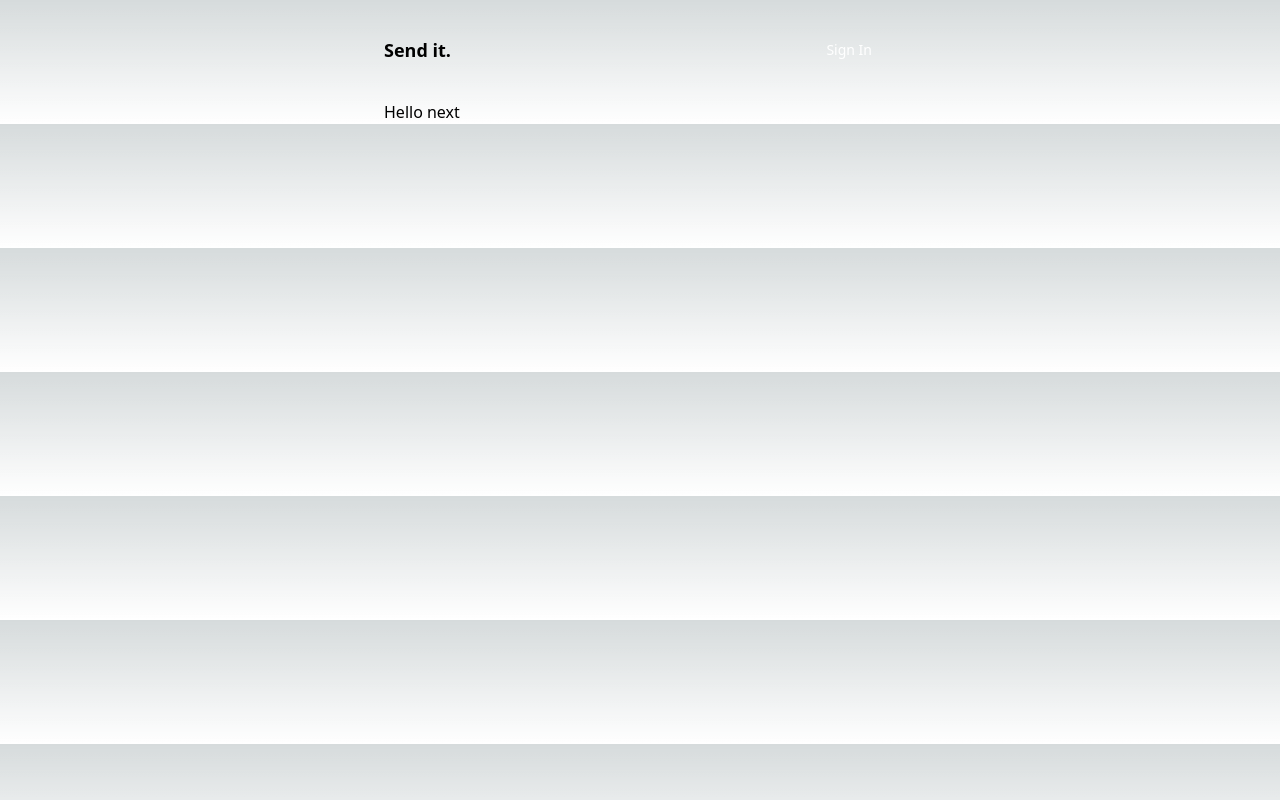
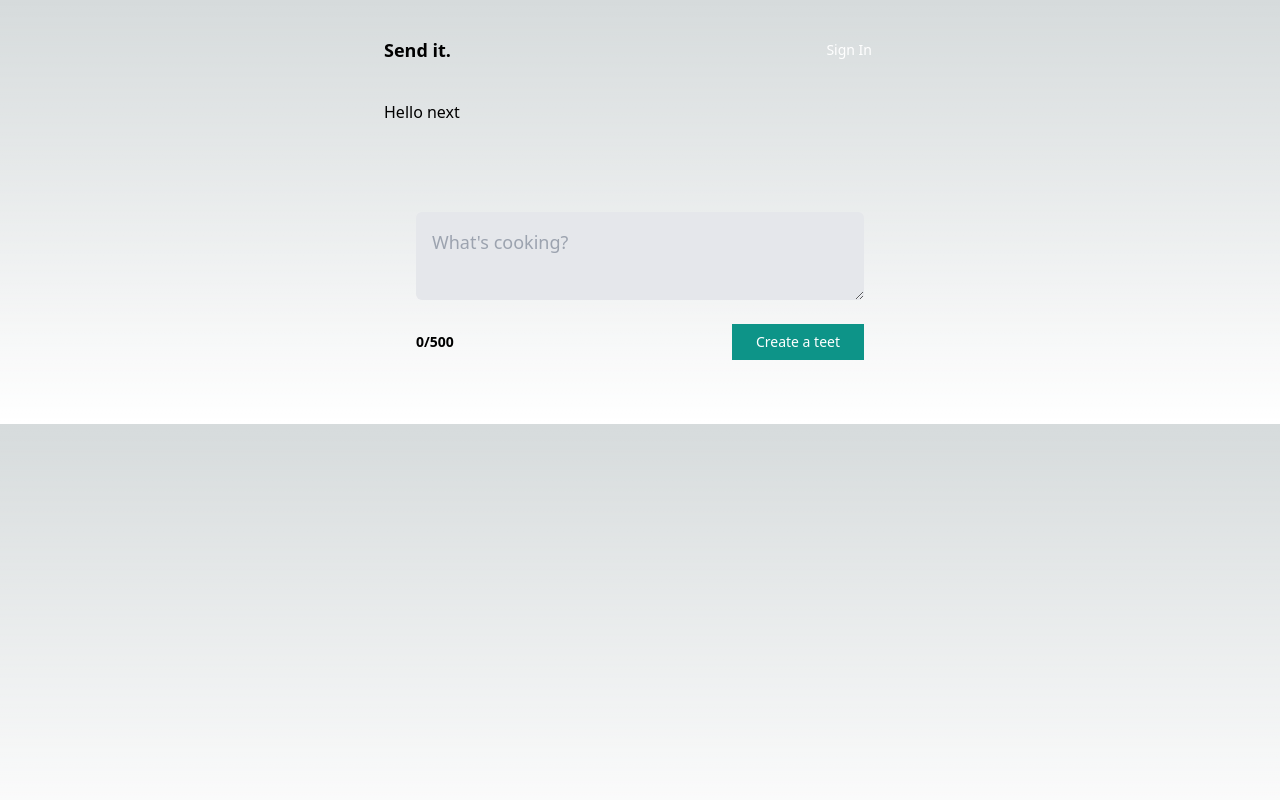
Before and after one commit to ashrftvm/teet-clone-next, a Next.js app: page / in a window 1280 px wide. Built offline with nearby package versions, Linux system fonts and the light colour scheme; no server answers.

Commit message:
adding a teet with auth and result showing is done

```diff
--- /dev/null
+++ b/app/components/AddPost.tsx
@@ -0,0 +1,75 @@
+"use client";
+
+import { useState } from "react";
+import axios, { AxiosError } from "axios";
+import { useMutation } from "@tanstack/react-query";
+import toast from "react-hot-toast";
+
+export const POST_LENGTH = 500;
+let toastPostID: string;
+
+export default function CreatePost() {
+  const [title, setTitle] = useState("");
+  const [isDisabled, setIsDisabled] = useState(false);
+
+  // create a post
+  const { mutate } = useMutation(
+    async (title: string) => {
+      return await axios.post("/api/posts/addPost", { title });
+    },
+    {
+      onError: (err) => {
+        if (err instanceof AxiosError) {
+          toast.error(err?.response?.data.message, { id: toastPostID });
+          console.log(toastPostID, "error");
+        }
+        setIsDisabled(false);
+      },
+      onSuccess: (res) => {
+        setTitle("");
+        setIsDisabled(false);
+        // console.log(res);
+        console.log(toastPostID, "success");
+        toast.success("Successfully created 🔥", { id: toastPostID });
+      },
+    }
+  );
+
+  const submitPost = async (e: React.FormEvent) => {
+    e.preventDefault();
+    toastPostID = toast.loading("Publishing your teet ✈️", { id: toastPostID });
+    console.log(toastPostID);
+    setIsDisabled(true);
+    mutate(title);
+  };
+
+  return (
+    <form
+      className="my-8 p-8 rounded-md"
+      onSubmit={submitPost}
+    >
+      <div className="flex flex-col my-4">
+        <textarea
+          name="title"
+          value={title}
+          className="p-4 text-lg text-black rounded-md my-2 bg-gray-200"
+          placeholder="What's cooking?"
+          onChange={(e) => setTitle(e.target.value)}
+        ></textarea>
+      </div>
+      <div className="flex items-center justify-between gap-2">
+        <p
+          className={`font-bold text-sm ${
+            title.length > POST_LENGTH ? `text-red-700` : "text-grey-700"
+          }`}
+        >{`${title.length}/${POST_LENGTH}`}</p>
+        <button
+          disabled={isDisabled}
+          className="text-sm bg-teal-600 text-white py-2 px-6"
+        >
+          Create a teet
+        </button>
+      </div>
+    </form>
+  );
+}
--- a/app/layout.tsx
+++ b/app/layout.tsx
@@ -1,25 +1,27 @@
-import './globals.css'
-import { Roboto } from 'next/font/google'
-import Nav from './auth/Nav'
-
+import "./globals.css";
+import { Roboto } from "next/font/google";
+import Nav from "./auth/Nav";
+import QueryWrapper from "./services/QueryWrapper";
 
 const roboto = Roboto({
-  weight: ['400', '700'],
-  subsets: ['latin'],
-  variable: "--font-roboto"
-})
+  weight: ["400", "700"],
+  subsets: ["latin"],
+  variable: "--font-roboto",
+});
 
 export default function RootLayout({
   children,
 }: {
-  children: React.ReactNode
+  children: React.ReactNode;
 }) {
   return (
     <html lang="en">
       <body className={`mx-4 md:mx-48 xl:mx-96 ${roboto.variable}`}>
-        <Nav/>
-        {children}
+        <QueryWrapper>
+          <Nav />
+          {children}
+        </QueryWrapper>
       </body>
     </html>
-  )
+  );
 }
--- a/app/page.tsx
+++ b/app/page.tsx
@@ -1,9 +1,12 @@
-import Image from 'next/image'
+'use client'
+
+import AddPost from "./components/AddPost"
 
 export default function Home() {
   return (
     <main>
       <h1>Hello next</h1>
+      <AddPost></AddPost>
     </main>
   )
 }
--- /dev/null
+++ b/app/services/QueryWrapper.tsx
@@ -0,0 +1,21 @@
+"use client";
+
+import { QueryClient, QueryClientProvider } from "@tanstack/react-query";
+import { ReactElement, ReactNode } from "react";
+import { Toaster } from "react-hot-toast";
+
+interface Props {
+  children?: ReactNode;
+}
+const queryClient = new QueryClient();
+
+const QueryWrapper = ({ children }: Props): ReactElement => {
+  return (
+    <QueryClientProvider client={queryClient}>
+      <Toaster></Toaster>
+      {children}
+    </QueryClientProvider>
+  );
+};
+
+export default QueryWrapper;
--- a/package.json
+++ b/package.json
@@ -11,17 +11,21 @@
   "dependencies": {
     "@auth/prisma-adapter": "^1.0.0",
     "@prisma/client": "^4.16.2",
+    "@tanstack/react-query": "^4.29.19",
     "@types/react": "18.2.14",
     "@types/react-dom": "18.2.6",
     "autoprefixer": "10.4.14",
+    "axios": "^1.4.0",
     "next": "13.4.9",
     "next-auth": "^4.22.1",
     "postcss": "8.4.25",
     "react": "18.2.0",
     "react-dom": "18.2.0",
+    "react-hot-toast": "^2.4.1",
     "tailwindcss": "3.3.2"
   },
   "devDependencies": {
+    "@tanstack/eslint-plugin-query": "^4.29.9",
     "@types/node": "^20.4.1",
     "prisma": "^4.16.2",
     "ts-node": "^10.9.1",
--- /dev/null
+++ b/pages/api/posts/addPost.tsx
@@ -0,0 +1,46 @@
+import { NextApiRequest, NextApiResponse } from "next";
+import { getServerSession } from "next-auth";
+import { authOptions } from "../auth/[...nextauth]";
+import { POST_LENGTH } from "@/app/components/AddPost";
+import prisma from "../../../prisma/client";
+
+export default async function addPost(
+  req: NextApiRequest,
+  res: NextApiResponse
+) {
+  if (req.method === "POST") {
+    const session = await getServerSession(req, res, authOptions);
+    if (!session)
+      return res
+        .status(401)
+        .json({ message: "Please sign in to make a teet!" });
+
+    // console.log(req.body);
+
+    const title: string = req.body.title;
+    if (title.length > POST_LENGTH || title.length === 0) {
+      return res.status(403).json({
+        message:
+          "Teet shouldn't exceed maximum allowed size or need atleast one character.",
+      });
+    }
+
+    const prismaUser = await prisma?.user.findUnique({
+      where: { email: session.user?.email || "" },
+    });
+
+    try {
+      const result = await prisma?.post.create({
+        data: {
+          title,
+          userId: prismaUser?.id || "",
+        },
+      });
+      return res.status(200).json(result);
+    } catch (error) {
+      return res
+        .status(403)
+        .json({ message: "An error occured while creating a teet." });
+    }
+  }
+}
--- a/prisma/client.js
+++ /dev/null
@@ -1,6 +0,0 @@
-import { PrismaClient } from "@prisma/client";
-
-const client = globalThis.prisma || new PrismaClient();
-if(process.env.NODE_ENV === "production") globalThis.prisma = client
-
-export default client
--- /dev/null
+++ b/prisma/client.ts
@@ -0,0 +1,10 @@
+import { PrismaClient } from "@prisma/client";
+
+declare global {
+  var prisma: PrismaClient | undefined;
+}
+
+const client = globalThis.prisma || new PrismaClient();
+if (process.env.NODE_ENV === "production") globalThis.prisma = client;
+
+export default client;
```
Also changed, not shown: 1 other file (tests, documents, lock files or other folders).
